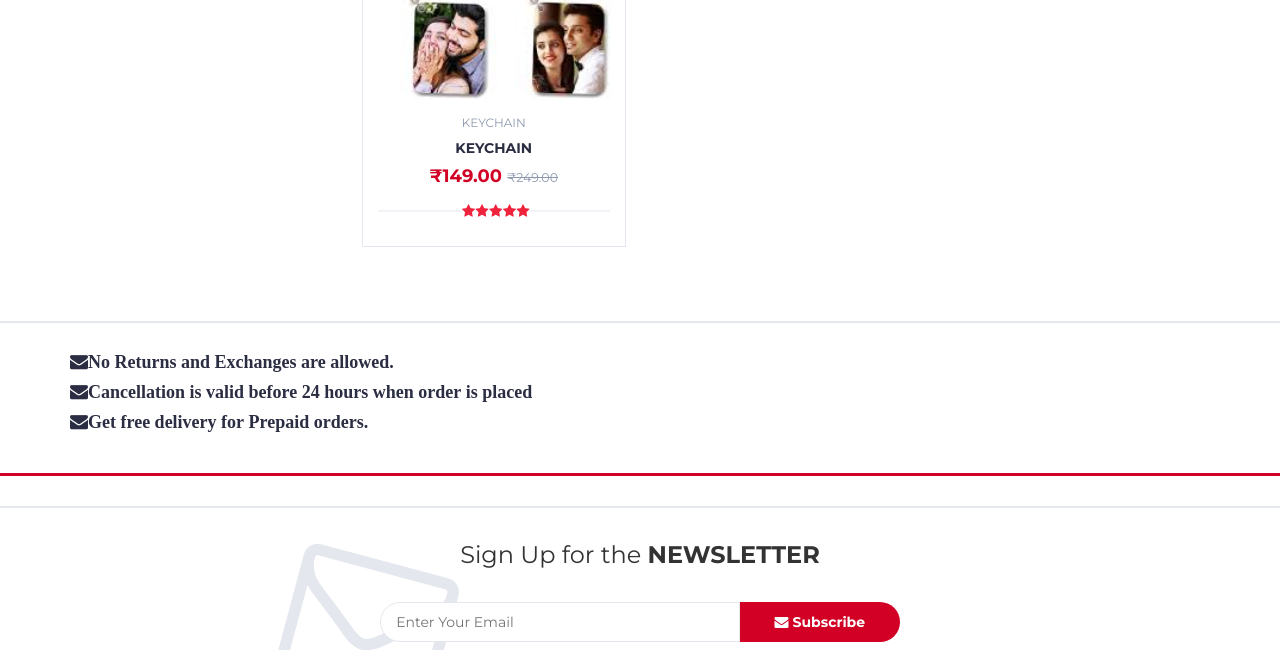
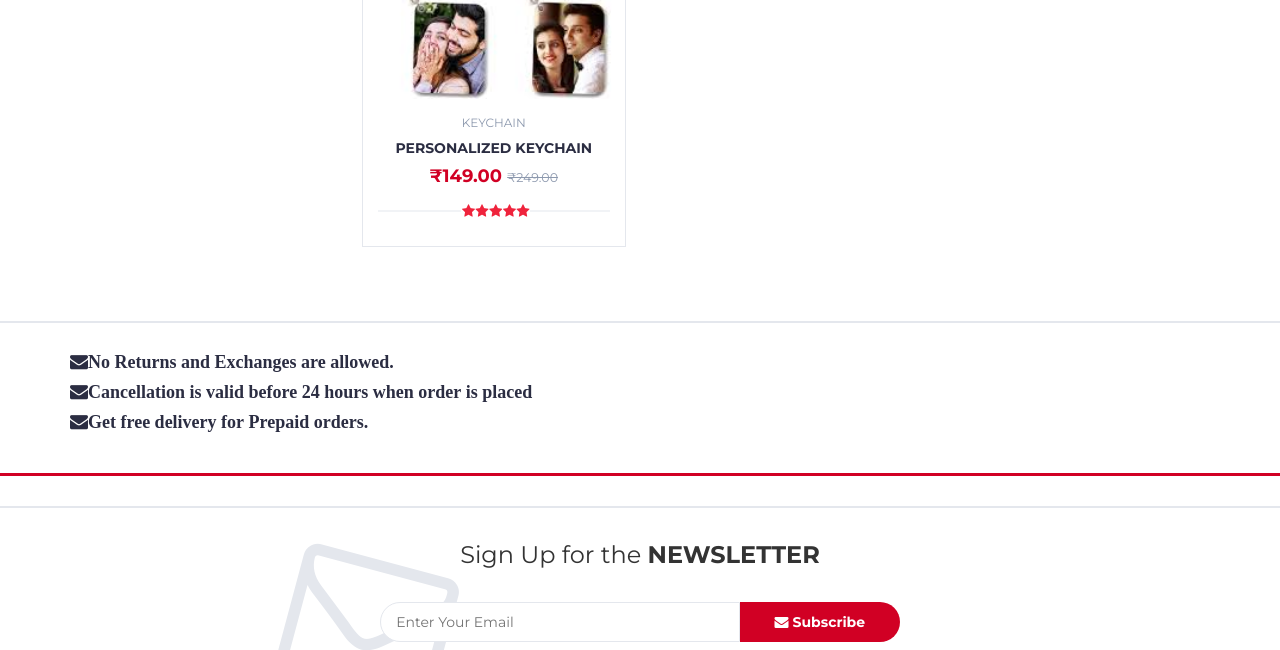
Before and after one commit to jinnie-crafts/jinniecrafts, a plain HTML site: page index.html in a window 1280 px wide. Shown: the part 860-1510 px from the top of the page. Drawn offline with Linux system fonts and the light colour scheme.

Commit message:
Update index.html

```diff
--- a/index.html
+++ b/index.html
@@ -242,7 +242,7 @@
 									</div>
 									<div class="product-body">
 										<p class="product-category">Keychain</p>
-										<h3 class="product-name"><a href="#">Keychain</a></h3>
+										<h3 class="product-name"><a href="#">Personalized Keychain</a></h3>
 										<h4 class="product-price">₹149.00 <del class="product-old-price">₹249.00</del></h4>
 										<div class="product-rating">
 											<i class="fa fa-star"></i>
```
